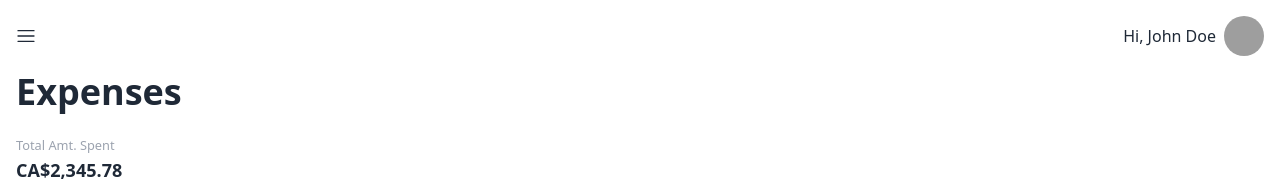
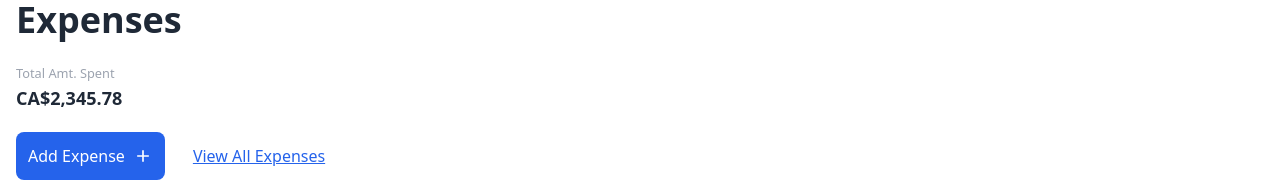
Before and after one commit to kznCORP/gip, a Next.js app: page / in a window 1280 px wide. Shown: the top 182 px of the page. Built offline with nearby package versions, Linux system fonts and the light colour scheme; no server answers; the database is empty; grey boxes are pictures that could not be loaded.

Commit message:
Removed demo Navigation

```diff
--- a/app/page.js
+++ b/app/page.js
@@ -6,7 +6,6 @@ import { Chart as ChartJS, ArcElement, Tooltip, Legend } from "chart.js";
 import { Doughnut } from "react-chartjs-2";
 import { MdAdd } from "react-icons/md";
 
-import { Navigation } from "@/components/Navigation";
 import { currencyFormatter } from "@/lib/utils";
 import { ExpenseCategoryItem } from "@/components/Expenses/ExpenseCategoryItem";
 import { AddExpenseModal } from "@/components/Expenses/AddExpenseModal";
@@ -24,8 +23,6 @@ export default function Home() {
 
   return (
     <>
-      <Navigation />
-
       <AddExpenseModal
         onShow={showAddExpenseModal}
         onClose={() => setShowAddExpenseModal(false)}
```
